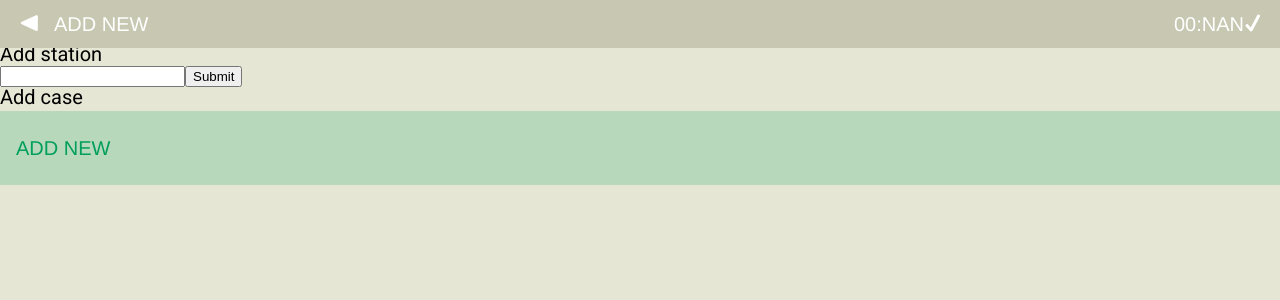
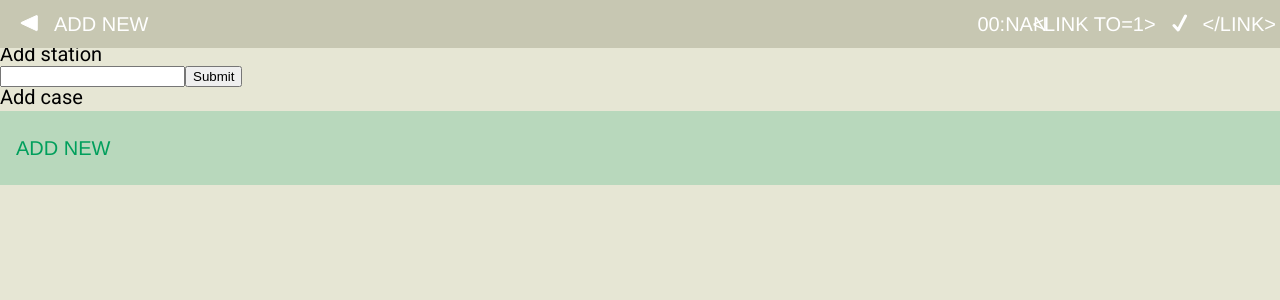
Before and after one commit to fac-14/OSCEBossKey, a React (Vite) app: page /1/add/station in a window 1280 px wide. Shown: the top 300 px of the page. Built offline with nearby package versions, Linux system fonts and the light colour scheme; a web font is replaced by a local one.

Commit message:
Modularise CompleteButton component Relates #125

```diff
--- a/src/components/TopBar/CompleteButton.js
+++ b/src/components/TopBar/CompleteButton.js
@@ -8,7 +8,8 @@ import { Link } from "react-router-dom";
 export default class CompleteButton extends React.Component {
   render() {
     return (
-      <Link to={`/${this.props.exam}`}>
+      <React.Fragment>
+        {this.props.exam && `<Link to=${this.props.exam}>`}
         <button
           id="complete"
           data-testid="complete"
@@ -19,7 +20,8 @@ export default class CompleteButton extends React.Component {
         >
           <img src={tickIcon} />
         </button>
-      </Link>
+        {this.props.exam && `</Link>`}
+      </React.Fragment>
     );
   }
 }
```
